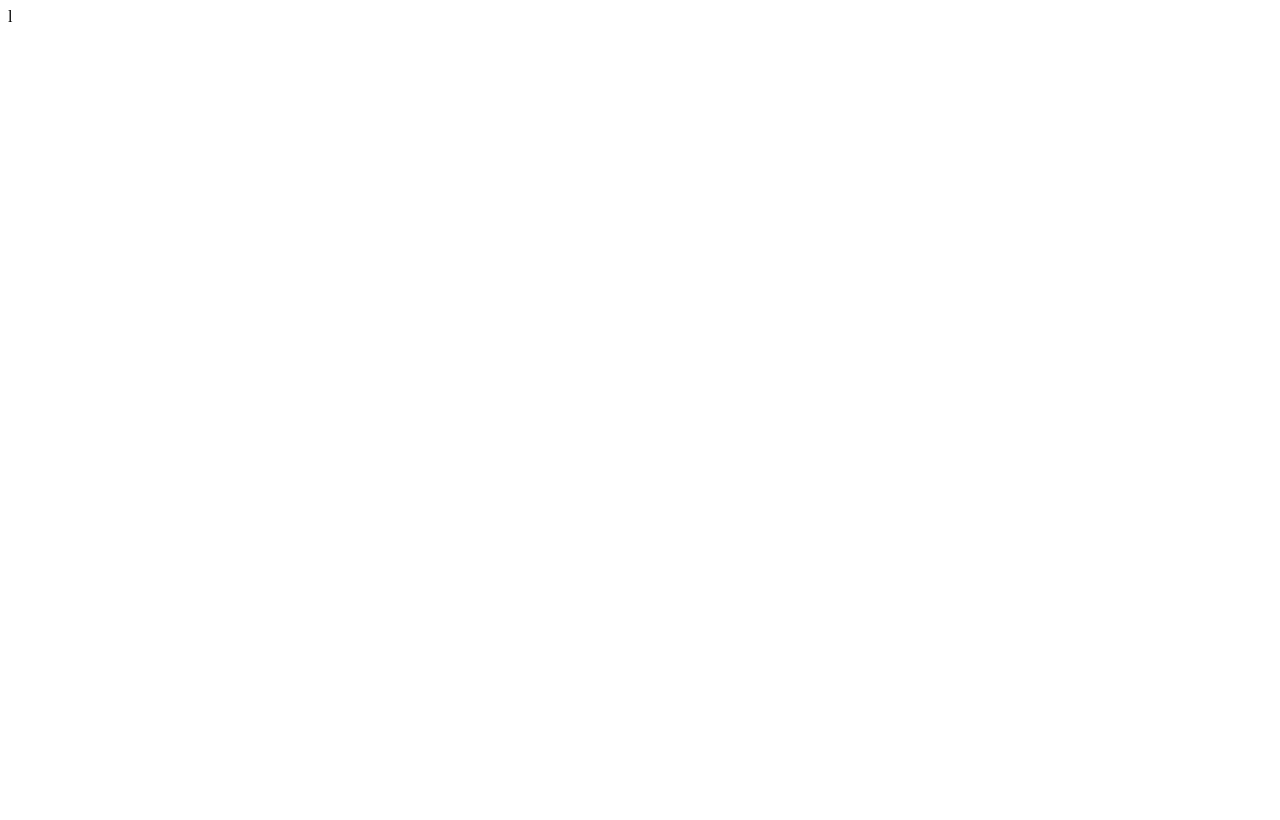
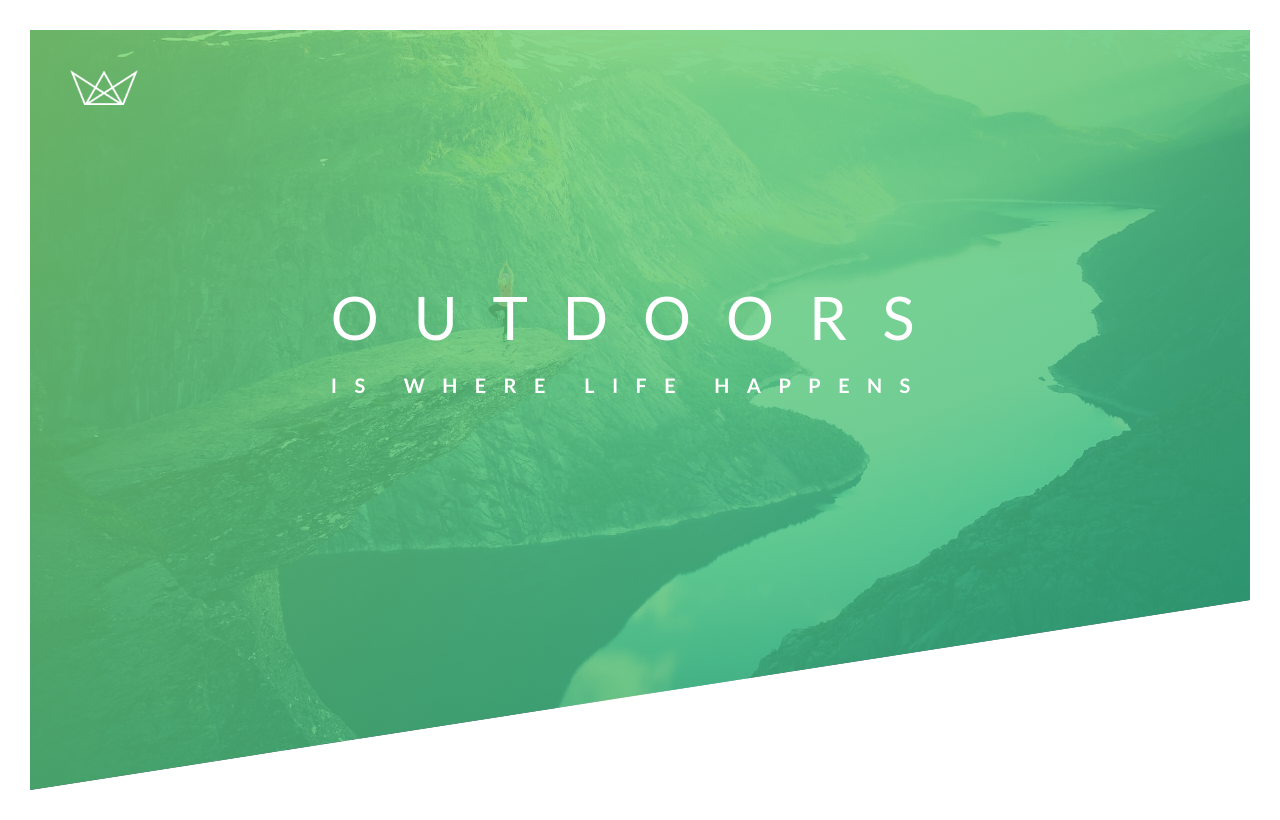
Before and after one commit to mayra-palomares/demo-landing-page, a plain HTML site: page index.html in a window 1280 px wide. Drawn offline with Linux system fonts and the light colour scheme; files that its build step writes are made by us from their sources.

Commit message:
Add header background, logo and title

```diff
--- a/css/style.css
+++ b/css/style.css
@@ -0,0 +1,80 @@
+/*
+COLORS:
+
+Light green: #7ed56f
+Medium green: #55c57a
+Dark green: #28b485
+
+*/
+
+* {
+    margin: 0;
+    padding: 0;
+    box-sizing: border-box;
+}
+
+/*Font properties should be in the body section, not in the general selector*/
+body {
+    font-family: "Lato", sans-serif;
+    font-weight: 400;
+    font-size: 16px;
+    line-height: 1.7;
+    color: #777;
+    padding: 30px;
+}
+
+/*----------------------------------
+                HEADER
+------------------------------------*/
+
+.header {
+    height: 95vh;
+    background-image: linear-gradient(to right bottom, #7ed56fd0, #28b485c4), url('../img/hero.jpg');
+    background-size: cover;
+    background-position: top;
+    position: relative; /*reference for logo-box*/
+
+    /*Specify polygon for background image in (x,y) coordinates*/
+    clip-path: polygon(0 0, 100% 0, 100% 75%, 0 100%);
+}
+
+/* LOGO */
+.logo-box {
+    position: absolute;
+    top:40px;
+    left: 40px;
+}
+
+.logo {
+    height: 35px; /*width will be automatically calculated*/
+}
+
+/* HEADING */
+
+/*Center the heading in the headers*/
+.text-box {
+    position: absolute;
+    top: 40%;
+    left: 50%;
+    transform: translate(-50%, -50%);
+}
+
+.heading-primary {
+    color: #ffffff;
+    text-transform: uppercase;
+
+}
+
+.heading-primary-main {
+    display: block; /*to create a line break*/
+    font-size: 60px;
+    font-weight: 400;
+    letter-spacing: 35px;
+}
+
+.heading-primary-sub {
+    display: block;
+    font-size: 20px;
+    font-weight: 700;
+    letter-spacing: 17.4px;
+}
--- a/index.html
+++ b/index.html
@@ -5,11 +5,24 @@
     <meta http-equiv="X-UA-Compatible" content="IE=edge">
     <meta name="viewport" content="width=device-width, initial-scale=1.0">
 
+    <link href="https://fonts.googleapis.com/css?family=Lato:100,300,400,700,900" rel="stylesheet">
     <link rel="stylesheet" href="style.css">
+    <link rel="stylesheet" href="css/style.css">
+    <link rel="shortcut icon" type="image/png" href="img/favicon.png">
 
     <title>Natours | Exciting tours for adventurous people</title>
 </head>
 <body>
-
+    <header class="header">
+        <div class="logo-box">
+            <img src="img/logo-white.png" alt="Logo" class="logo">
+        </div>
+        <div class="text-box">
+            <h1 class="heading-primary">
+                <span class="heading-primary-main">Outdoors</span>
+                <span class="heading-primary-sub">is where life happens</span>
+            </h1>
+        </div>
+    </header>
 </body>
-</html>l
+</html>
```
Also changed, not shown: 1 other file.
